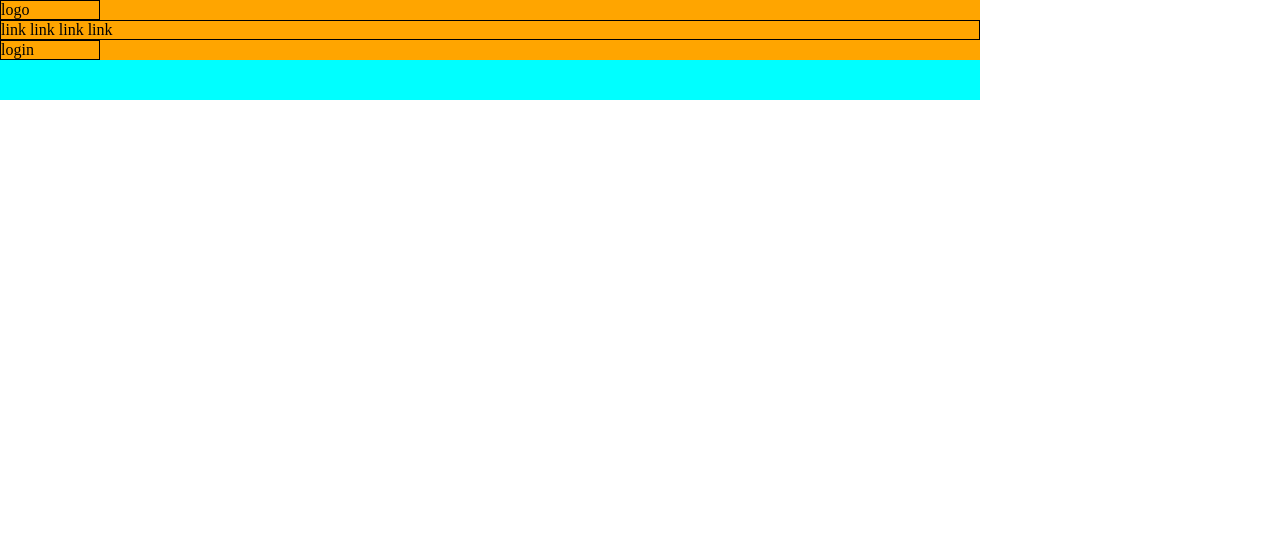
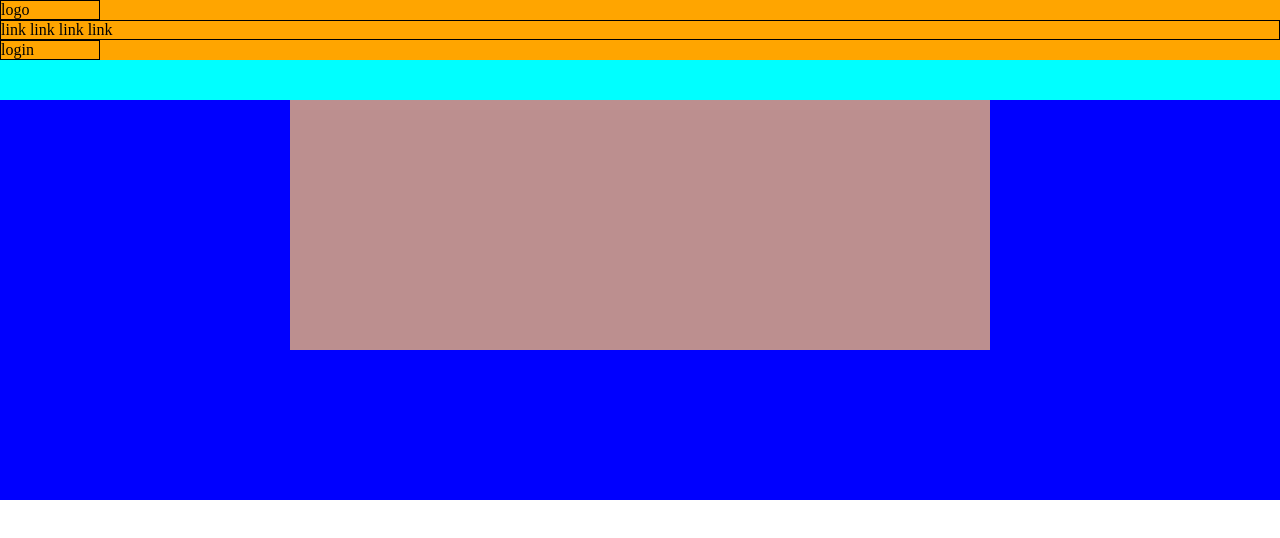
Before and after one commit to IrynaVelykholova/htmlcss-struttura-discord, a plain HTML site: page index.html in a window 1280 px wide. Drawn offline with Linux system fonts and the light colour scheme.

Commit message:
nav + header

```diff
--- a/css/style.css
+++ b/css/style.css
@@ -3,7 +3,7 @@
     padding: 0;
     box-sizing: border-box;
 }
-body {
+.nav-space, .header, {
     max-width: 980px;
     width: 100%;
 }
@@ -17,12 +17,16 @@ body {
 .logo, .link, .login {
     border: 1px solid black;
 }
-.nav-flex {
-    justify-content: center;
-}
 .logo, .login {
     width: 100px;
 }
-.link {
-    flex-grow: 1;
+header {
+    background-color: blue;
+    min-height: 400px;
 }
+.header-container {
+    background-color: rosybrown;
+    width: 700px;
+    min-height: 250px;
+    margin: auto;
+}
--- a/index.html
+++ b/index.html
@@ -9,14 +9,14 @@
 </head>
 <body>
     <nav class="nav-space">
-        <div class="nav-container nav-flex">
+        <div class="nav-container">
             <div class="logo">logo</div>
             <div class="link">link link link link</div>
             <div class="login">login</div>
         </div>
     </nav>
     <header>
-
+        <div class="header-container"></div>
     </header>
 </body>
 </html>
```
